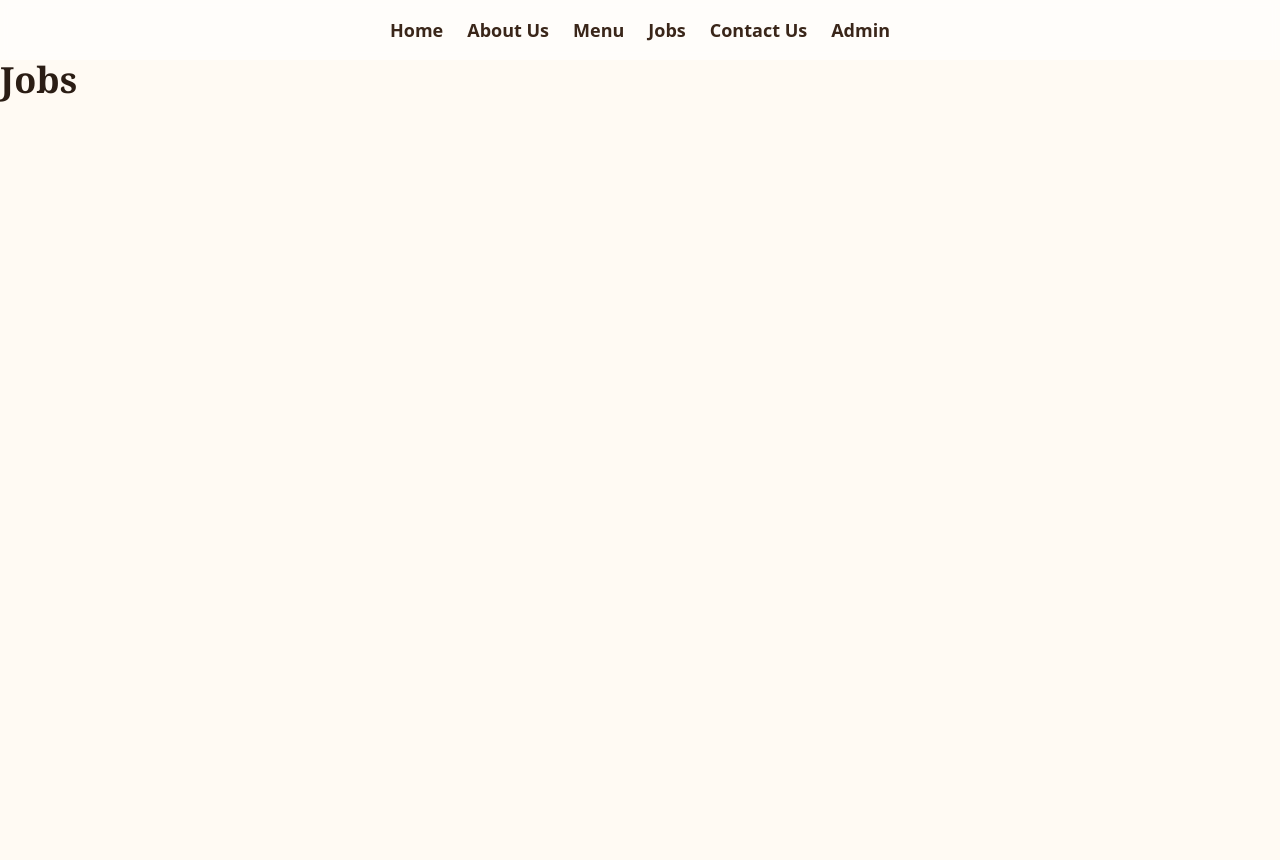
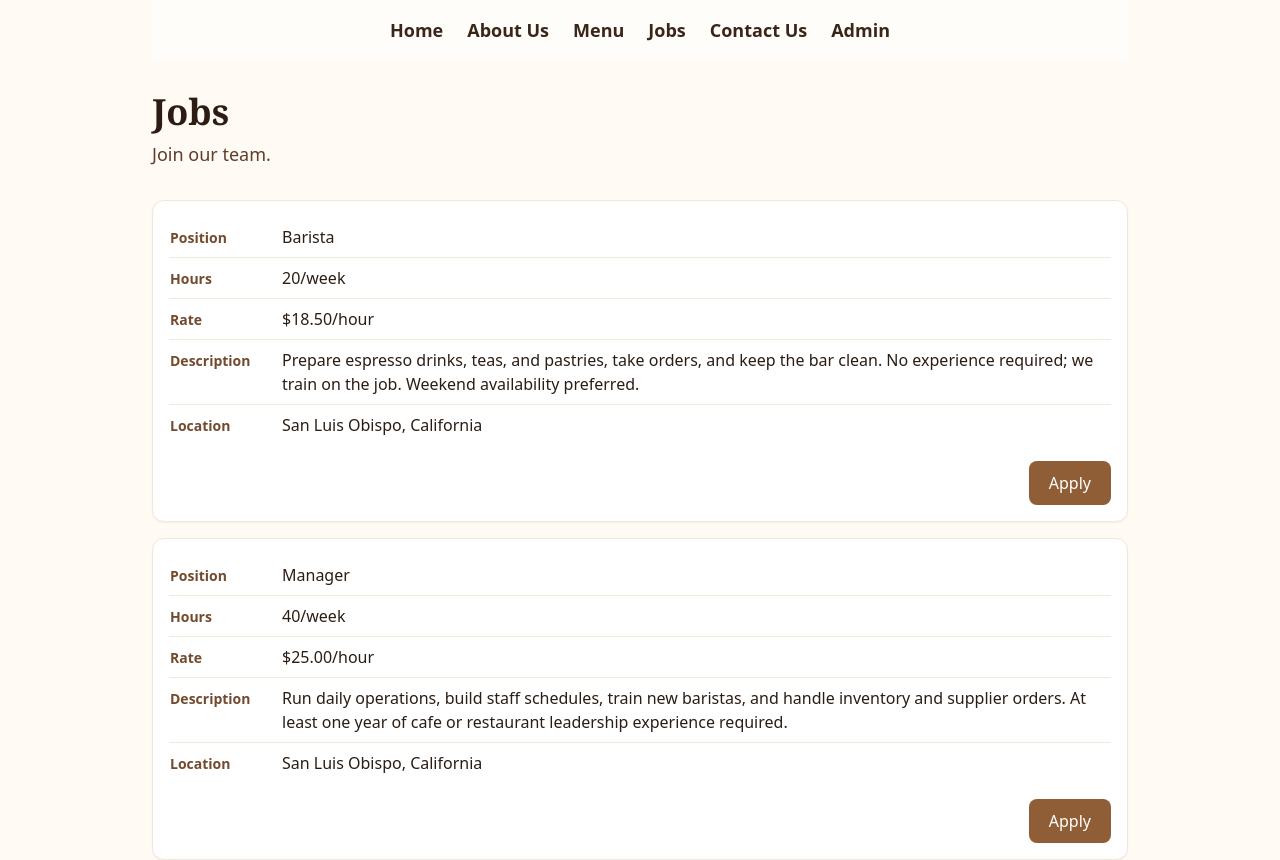
Before and after one commit to casopoly/H4I-Dev-Bootcamp-2026, a Next.js app: page /jobs in a window 1280 px wide. Shown: the top 860 px of the page. Before the commit the page ends 800 px from the top, so only its background shows below. Built offline with nearby package versions, Linux system fonts and the light colour scheme; a web font is replaced by a local one.

Commit message:
feat(jobs): list jobs with apply button

```diff
--- a/src/app/jobs/page.tsx
+++ b/src/app/jobs/page.tsx
@@ -1,10 +1,19 @@
 import Navbar from "../../components/Navbar";
+import Container from "@/components/ui/Container";
+import PageHeader from "@/components/ui/PageHeader";
+import JobCard from "@/components/Job";
+import { JOBS } from "@/data/mockJobs";
 
 export default function Jobs() {
   return (
-    <main>
-      <Navbar />
-      <h1>Jobs</h1>
-    </main>
+    <Container className="pb-16">
+      <Navbar></Navbar>
+      <PageHeader title="Jobs" subtitle="Join our team." />
+      <div className="space-y-4">
+        {JOBS.map((job) => (
+          <JobCard key={job._id} job={job} />
+        ))}
+      </div>
+    </Container>
   );
 }
--- a/src/components/Job.tsx
+++ b/src/components/Job.tsx
@@ -1,6 +1,7 @@
 import { Job } from "@/types/Job";
 import { LOCATIONS } from "@/data/mockLocations";
 import Card from "@/components/ui/Card";
+import Button from "@/components/ui/Button";
 
 // Displays one job listing as a two-column table (label, value)
 export default function JobCard({ job }: { job: Job }) {
@@ -29,6 +30,9 @@ export default function JobCard({ job }: { job: Job }) {
           ))}
         </tbody>
       </table>
+      <div className="mt-4 flex justify-end">
+        <Button type="button">Apply</Button>
+      </div>
     </Card>
   );
 }
```
